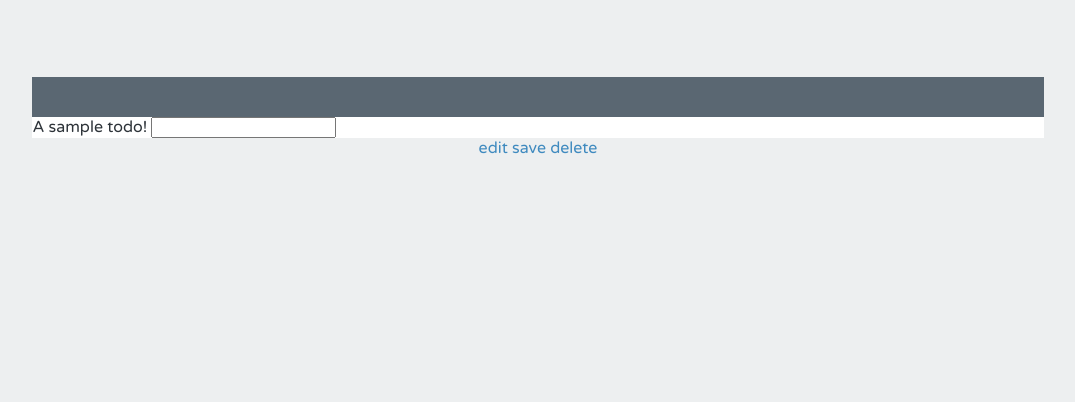
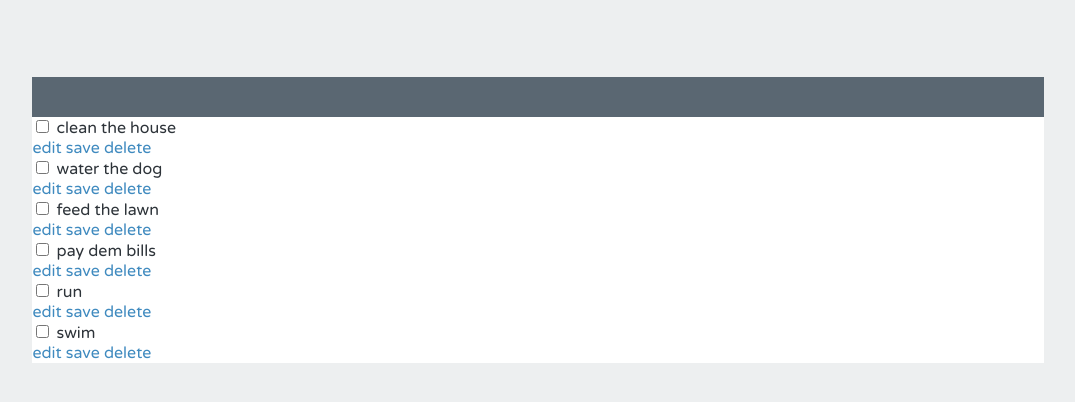
Before and after one commit to TayyebaShoaib/todo-angularjs, a plain HTML site: page index.html in a window 1280 px wide. Shown: the part 62-464 px from the top of the page, without its empty margins (102-1177 px from the left). Drawn offline with nearby package versions, Linux system fonts and the light colour scheme.

Commit message:
add directives

```diff
--- a/index.html
+++ b/index.html
@@ -13,15 +13,26 @@
 </head>
 <body ng-app="todoListApp">
     <h1>My Todos</h1>
-    <div class="list">
-        <input type="checkbox">
-        <label class="editing-label">A sample todo!</label>
-        <input class="editing-label" type="text">
-    </div>
-    <div class="actions">
-        <a href="">edit</a>
-        <a href="">save</a>
-        <a href="" class="delete">delete</a>
+    <div ng-controller="mainCtrl" class="list">
+        <div ng-repeat="todo in todos"
+             ng-class="{'editing-item': editing, 'edited': todo.edited}" />
+
+            <input ng-model="todo.completed" type="checkbox">
+
+            <label ng-hide="editing" class="editing-label">{{todo.name}}</label>
+
+            <input ng-blur="editing = false;" class="editing-label" type="text"
+                   ng-change="todo.edited = true"
+                   ng-show="editing"
+                   ng-model="todo.name" />
+
+            <div class="actions">
+                <a href="" ng-click=" editing = !editing ">edit</a>
+                <a href="">save</a>
+                <a href="" class="delete">delete</a>
+            </div>
+
+        </div>
     </div>
 </body>
 </html>
--- a/scripts/app.js
+++ b/scripts/app.js
@@ -1,6 +1,15 @@
 angular.module('todoListApp', [])
 .controller('mainCtrl', function($scope) {
-    $scope.helloWorld = function() {
-        console.log('Hello there! This is the helloWorld controller function in the main controller.' );
-    }
+    $scope.learningNgChange = function() {
+        console.log('An input changed!');
+    };
+
+    $scope.todos = [
+        {"name": "clean the house"},
+        {"name": "water the dog"},
+        {"name": "feed the lawn"},
+        {"name": "pay dem bills"},
+        {"name": "run"},
+        {"name": "swim"}
+    ];
 })
--- a/styles/main.css
+++ b/styles/main.css
@@ -54,7 +54,7 @@ a {
   .list .add {
     padding: 25px 0 27px 25px; }
 
-input[type="checkbox"] {
+/* input[type="checkbox"] {
     display:none;
 }
 input[type="checkbox"] + span {
@@ -68,4 +68,4 @@ input[type="checkbox"] + span {
 }
 input[type="checkbox"]:checked + span {
     background:url(checkbox-filled.svg) left top no-repeat;
-}
+} */
```
